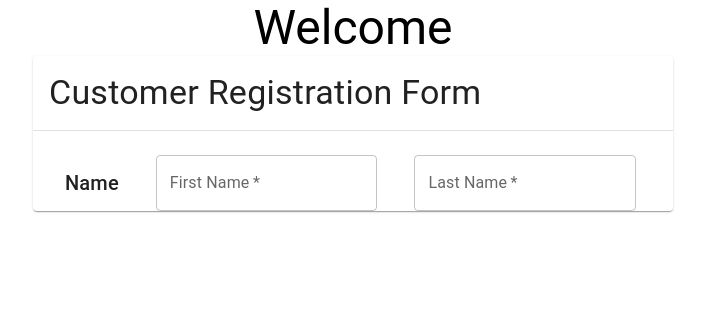
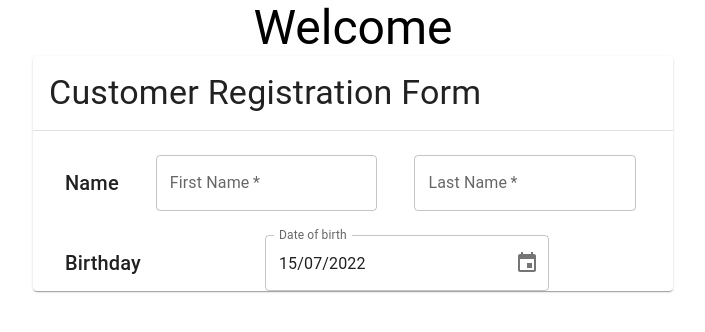
Before and after one commit to AsafSH6/customer-registration-form, a React (Create React App) app: page / in a window 1280 px wide. Shown: the top 332 px of the page, without its empty margins (287-992 px from the left). Built offline with nearby package versions, Linux system fonts and the light colour scheme; the HTML template or start-up script is replaced by a standard one.

Commit message:
add birthday field

```diff
--- a/package.json
+++ b/package.json
@@ -6,9 +6,11 @@
     "@emotion/react": "^11.9.3",
     "@emotion/styled": "^11.9.3",
     "@mui/material": "^5.9.0",
+    "@mui/x-date-pickers": "^5.0.0-beta.0",
     "@types/node": "^16.11.44",
     "@types/react": "^18.0.15",
     "@types/react-dom": "^18.0.6",
+    "moment": "^2.29.4",
     "react": "^18.2.0",
     "react-dom": "^18.2.0",
     "react-scripts": "5.0.1",
--- a/public/index.html
+++ b/public/index.html
@@ -7,14 +7,12 @@
     <meta name="theme-color" content="#000000" />
     <meta
       name="description"
-      content="Web site created using create-react-app"
+      content="Registration Form"
     />
-    <link rel="apple-touch-icon" href="%PUBLIC_URL%/logo192.png" />
     <!--
       manifest.json provides metadata used when your web app is installed on a
       user's mobile device or desktop. See https://developers.google.com/web/fundamentals/web-app-manifest/
     -->
-    <link rel="manifest" href="%PUBLIC_URL%/manifest.json" />
     <!--
       Notice the use of %PUBLIC_URL% in the tags above.
       It will be replaced with the URL of the `public` folder during the build.
@@ -24,20 +22,10 @@
       work correctly both with client-side routing and a non-root public URL.
       Learn how to configure a non-root public URL by running `npm run build`.
     -->
-    <title>React App</title>
+    <title>Registration Form</title>
   </head>
   <body>
     <noscript>You need to enable JavaScript to run this app.</noscript>
     <div id="root"></div>
-    <!--
-      This HTML file is a template.
-      If you open it directly in the browser, you will see an empty page.
-
-      You can add webfonts, meta tags, or analytics to this file.
-      The build step will place the bundled scripts into the <body> tag.
-
-      To begin the development, run `npm start` or `yarn start`.
-      To create a production bundle, use `npm run build` or `yarn build`.
-    -->
   </body>
 </html>
--- /dev/null
+++ b/src/features/registrationForm/BirthdayInputField.tsx
@@ -0,0 +1,45 @@
+import styled from "@emotion/styled";
+import {DesktopDatePicker, LocalizationProvider} from "@mui/x-date-pickers";
+import {TextField} from "@mui/material";
+import { AdapterMoment } from '@mui/x-date-pickers/AdapterMoment';
+
+const Root = styled.div`
+  display: flex;
+  flex-direction: row;
+  align-items: center;
+  justify-content: space-around;
+  width: 100%;
+`;
+
+
+export interface BirthdayInputFieldProps {
+  className?: string
+  value: Date  |null
+  onChange: (value: Date | null) => void
+}
+
+const BirthdayInputField = ({ className, value, onChange }: BirthdayInputFieldProps) => {
+  return (
+    <Root className={className}>
+      <LocalizationProvider dateAdapter={AdapterMoment}>
+       <DesktopDatePicker
+         disableFuture
+         label="Date of birth"
+         inputFormat="DD/MM/YYYY"
+         value={value}
+         onChange={onChange}
+         renderInput={
+          (params) => (
+            <TextField
+              {...params}
+            />
+          )
+       }
+        />
+      </LocalizationProvider>
+    </Root>
+  );
+}
+
+
+export default BirthdayInputField
--- a/src/features/registrationForm/NameInputField.tsx
+++ b/src/features/registrationForm/NameInputField.tsx
@@ -13,14 +13,14 @@ const Root = styled.div`
 `;
 
 
-export interface NameInputProps {
+export interface NameInputFieldProps {
   className?: string
   firstNameTextFieldProps?: TextFieldProps
   lastNameTextFieldProps?: TextFieldProps
 }
 
 
-const NameInputField = ({ className, firstNameTextFieldProps, lastNameTextFieldProps }: NameInputProps) => {
+const NameInputField = ({ className, firstNameTextFieldProps, lastNameTextFieldProps }: NameInputFieldProps) => {
   return (
     <Root className={className}>
       <TextField
--- a/src/features/registrationForm/RegistrationForm.tsx
+++ b/src/features/registrationForm/RegistrationForm.tsx
@@ -3,8 +3,9 @@ import styled from '@emotion/styled'
 import Paper from '@mui/material/Paper';
 import React, {useMemo} from "react";
 import {Divider, Typography} from "@mui/material";
-import {useFirstNameField, useLastNameField} from "./hooks";
+import {useBirthdayField, useFirstNameField, useLastNameField} from "./hooks";
 import NameInputField from "./NameInputField";
+import BirthdayInputField from "./BirthdayInputField";
 
 
 
@@ -37,6 +38,7 @@ export interface RegistrationFormProps {
 const RegistrationForm = ({ className } : RegistrationFormProps ) => {
   const [firstName, onFirstNameChange, validateFirstName, firstNameError] = useFirstNameField('');
   const [lastName, onLastNameChange, validateLastName, lastNameError] = useLastNameField('');
+  const [birthday, onBirthdayChange, validateBirthday] = useBirthdayField(new Date());
 
   return (
     <Root className={className}>
@@ -62,6 +64,13 @@ const RegistrationForm = ({ className } : RegistrationFormProps ) => {
             }}
           />
         </FieldWrapper>
+        <FieldWrapper>
+          <Typography variant='h6'>Birthday</Typography>
+          <BirthdayInputField
+            value={birthday}
+            onChange={onBirthdayChange}
+          />
+        </FieldWrapper>
       </Fields>
     </Root>
   )
--- a/src/features/registrationForm/hooks.ts
+++ b/src/features/registrationForm/hooks.ts
@@ -46,8 +46,24 @@ const useLastNameField =
   return [lastName, onLastNameChange, validateLastName, lastNameError];
 };
 
+const useBirthdayField =
+  (initialValue: Date): [Date | null, (value: Date | null) => void, () => boolean] => {
+    const [birthday, setBirthday] = useState<Date | null>(initialValue);
+
+    const onBirthdayChange = useCallback((value: Date | null) => {
+      setBirthday(value);
+    }, []);
+
+    const validateBirthday = useCallback(() => {
+      return birthday !== null;
+    }, [birthday]);
+
+    return [birthday, onBirthdayChange, validateBirthday];
+};
+
 
 export {
   useFirstNameField,
-  useLastNameField
+  useLastNameField,
+  useBirthdayField
 }
```
Also changed, not shown: 1 other file (tests, documents, lock files or other folders).
